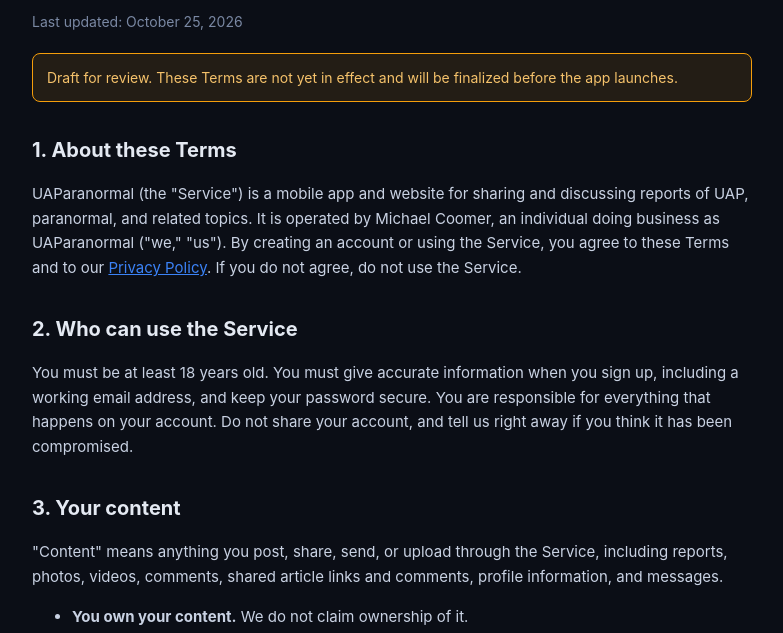
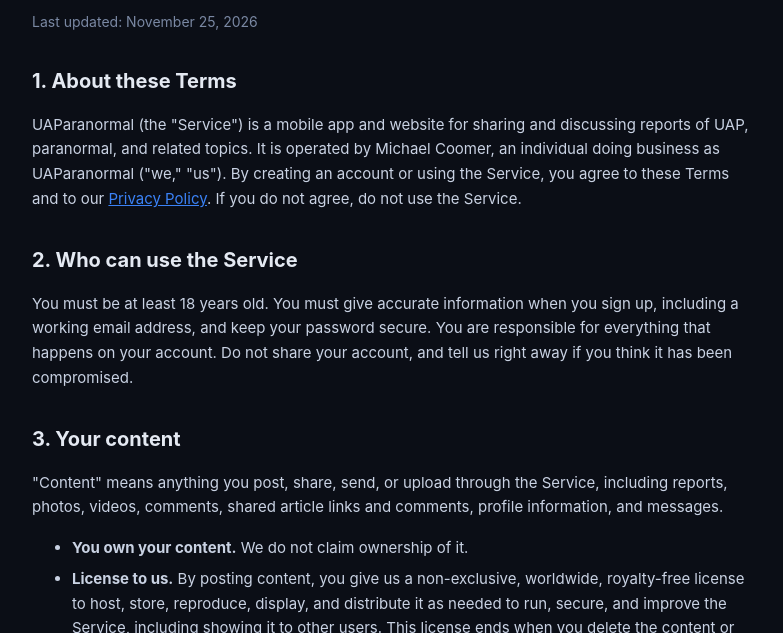
Before and after one commit to uaparanormal/uaparanormal-site, a plain HTML site: page terms/index.html in a window 1280 px wide. Shown: the part 123-756 px from the top of the page, without its empty margins (248-1031 px from the left). Drawn offline with Linux system fonts and the light colour scheme.

Commit message:
Finalize privacy, terms, delete-account pages

```diff
--- a/terms/index.html
+++ b/terms/index.html
@@ -3,8 +3,6 @@
 <head>
   <meta charset="utf-8">
   <meta name="viewport" content="width=device-width, initial-scale=1">
-  <meta name="robots" content="noindex">
-  <!-- Remove the robots line above when these Terms are final -->
   <title>Terms of Use - UAParanormal</title>
   <style>
     :root { color-scheme: dark; }
@@ -26,9 +24,8 @@
   <nav><a href="/">Home</a><a href="/terms/">Terms of Use</a><a href="/privacy/">Privacy Policy</a></nav>
 
   <h1>Terms of Use</h1>
-  <p class="updated">Last updated: October 25, 2026</p>
+  <p class="updated">Last updated: November 25, 2026</p>
 
-  <div class="draft">Draft for review. These Terms are not yet in effect and will be finalized before the app launches.</div>
 
   <h2>1. About these Terms</h2>
   <p>UAParanormal (the "Service") is a mobile app and website for sharing and discussing reports of UAP, paranormal, and related topics. It is operated by Michael Coomer, an individual doing business as UAParanormal ("we," "us"). By creating an account or using the Service, you agree to these Terms and to our <a href="/privacy/">Privacy Policy</a>. If you do not agree, do not use the Service.</p>
```
Also changed, not shown: delete-account/index.html (+1 -4 lines), privacy/index.html (+1 -4 lines).
